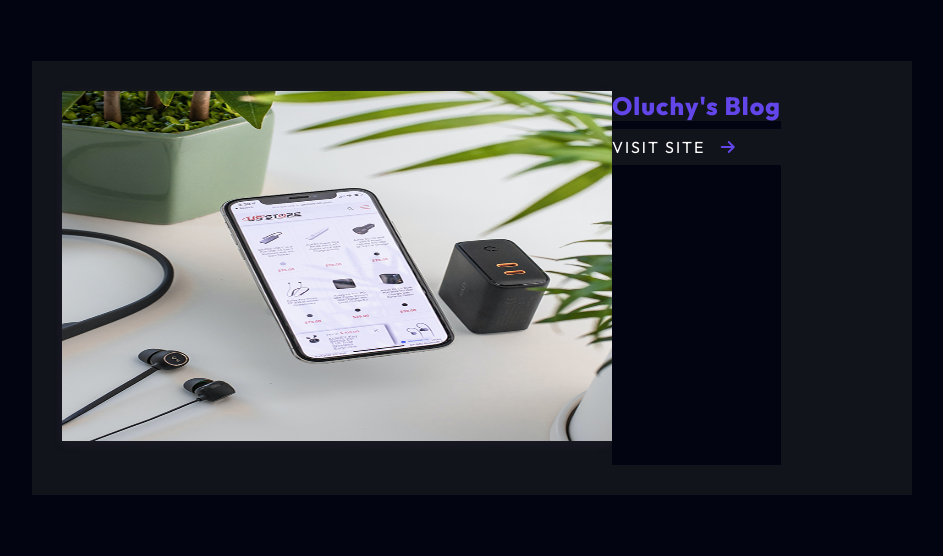
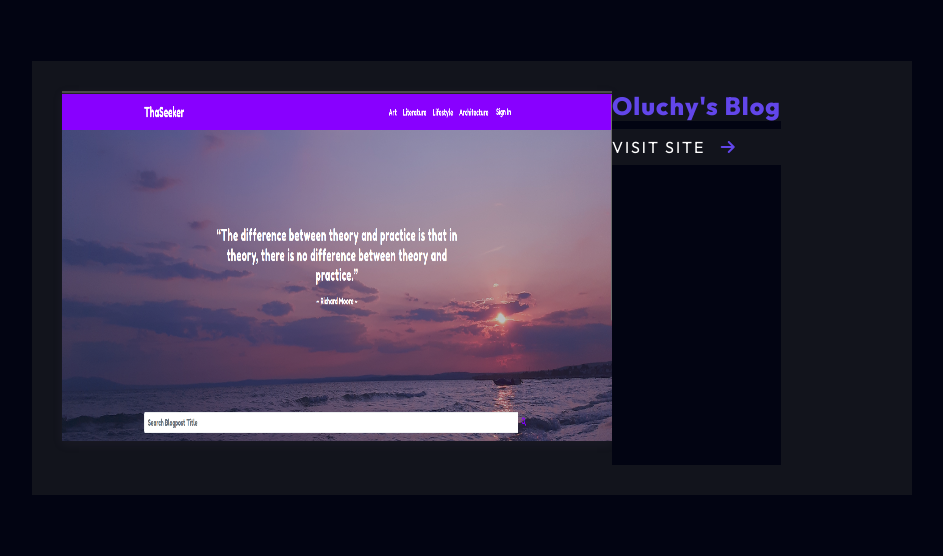
Before and after one commit to oyesa/portfolio2, a plain HTML site: page portfolio.html in a window 1280 px wide. Shown: the part 1239-1795 px from the top of the page, without its empty margins (168-1111 px from the left). Drawn offline with nearby package versions, Linux system fonts and the light colour scheme.

Commit message:
update portfolio pictures

```diff
--- a/portfolio.html
+++ b/portfolio.html
@@ -57,7 +57,7 @@
         </div>
 			</div>
 			<div class="row">
-				<img src="images/work-3.png">
+				<img src="images/blog-shot.png">
 				<div class="details">
           <h3>Oluchy's Blog</h3>
           <h6>VISIT SITE <a href=""><i class="fa fa-arrow-right" id="fa"></i></a></h6>
```
Also changed, not shown: images/blog-shot.png (added).
